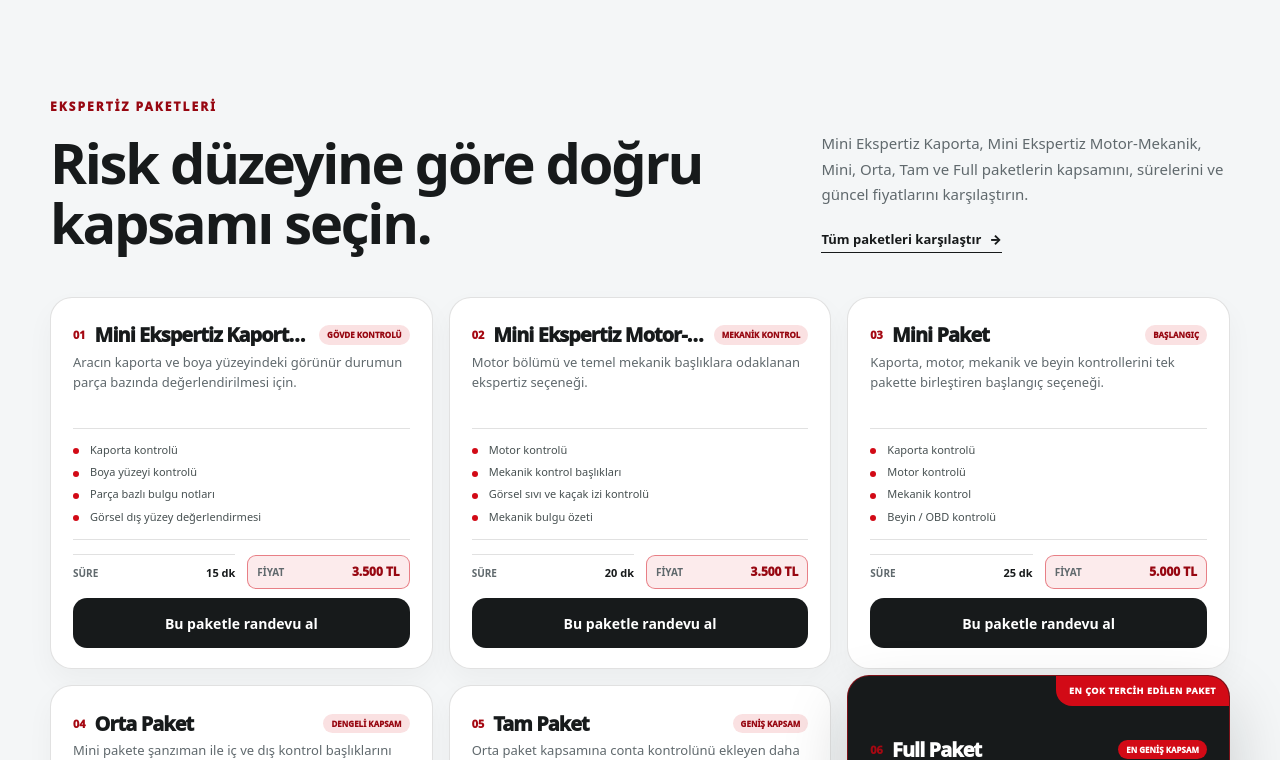
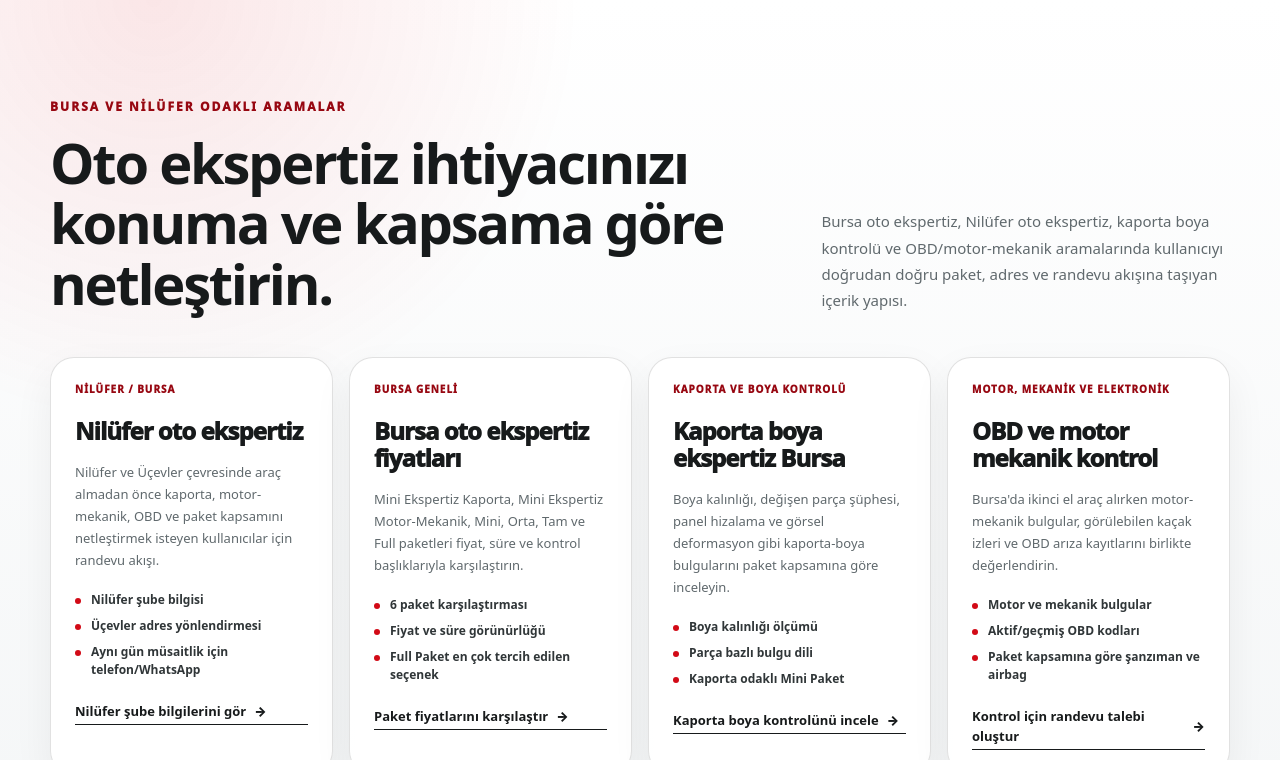
Before and after one commit to samivolkan/ekspertiz-bursa-web, a Next.js app: page / in a window 1280 px wide. Shown: the part 940-1700 px from the top of the page. Built offline with nearby package versions, Linux system fonts and the light colour scheme; no server answers.

Commit message:
Improve mobile CTAs and local SEO

```diff
--- a/app/globals.css
+++ b/app/globals.css
@@ -2485,6 +2485,94 @@ a {
   line-height: 1.55;
 }
 
+.local-seo-section {
+  background:
+    radial-gradient(circle at 12% 0%, rgb(var(--accent-rgb) / 0.1), transparent 30%),
+    linear-gradient(180deg, var(--white), var(--paper));
+}
+
+.local-seo-section .split-heading > p {
+  max-width: 560px;
+  margin: 0;
+  color: var(--muted);
+  font-size: 15px;
+  line-height: 1.75;
+}
+
+.local-seo-grid {
+  display: grid;
+  grid-template-columns: repeat(4, minmax(0, 1fr));
+  gap: 16px;
+}
+
+.local-seo-grid article {
+  display: grid;
+  align-content: start;
+  min-height: 360px;
+  border: 1px solid var(--line);
+  border-radius: 24px;
+  background: rgba(255, 255, 255, 0.92);
+  padding: 24px;
+  box-shadow: 0 16px 40px rgba(15, 20, 21, 0.06);
+}
+
+.local-seo-grid article > span {
+  color: var(--accent-text);
+  font-size: 10px;
+  font-weight: 950;
+  letter-spacing: 0.1em;
+  text-transform: uppercase;
+}
+
+.local-seo-grid h3 {
+  margin: 20px 0 0;
+  color: var(--ink);
+  font-size: 24px;
+  font-weight: 950;
+  letter-spacing: -0.04em;
+  line-height: 1.12;
+}
+
+.local-seo-grid p {
+  margin: 16px 0 0;
+  color: var(--muted);
+  font-size: 13px;
+  line-height: 1.7;
+}
+
+.local-seo-grid ul {
+  display: grid;
+  gap: 8px;
+  margin: 20px 0 22px;
+  padding: 0;
+  list-style: none;
+}
+
+.local-seo-grid li {
+  position: relative;
+  padding-left: 16px;
+  color: var(--ink-soft);
+  font-size: 12px;
+  font-weight: 750;
+  line-height: 1.5;
+}
+
+.local-seo-grid li::before {
+  position: absolute;
+  top: 0.6em;
+  left: 0;
+  width: 6px;
+  height: 6px;
+  border-radius: 50%;
+  background: var(--accent);
+  content: "";
+}
+
+.local-seo-grid .text-link {
+  align-self: end;
+  margin-top: auto;
+}
+
 .blog-editorial-note {
   border: 1px solid rgb(var(--accent-rgb) / 0.3);
   border-radius: 18px;
@@ -3359,6 +3447,10 @@ html[data-theme="light"] .footer-bottom {
     grid-template-columns: 1fr;
   }
 
+  .local-seo-grid {
+    grid-template-columns: repeat(2, minmax(0, 1fr));
+  }
+
   .testimonial-grid article {
     min-height: 220px;
   }
@@ -3536,9 +3628,19 @@ html[data-theme="light"] .footer-bottom {
   .image-story-grid,
   .content-grid,
   .blog-grid,
+  .local-seo-grid,
   .package-detail-grid,
   .form-grid {
     grid-template-columns: 1fr;
+  }
+
+  .local-seo-section .split-heading > p {
+    font-size: 14px;
+  }
+
+  .local-seo-grid article {
+    min-height: 0;
+    padding: 22px;
   }
 
   .blog-privacy-note {
@@ -3709,13 +3811,13 @@ html[data-theme="light"] .footer-bottom {
   }
 
   .site-footer {
-    padding-bottom: 88px;
+    padding-bottom: 144px;
   }
 
   .mobile-appointment {
     position: fixed;
-    z-index: 45;
-    right: 78px;
+    z-index: 46;
+    right: 86px;
     bottom: 14px;
     left: 15px;
     display: flex;
@@ -3762,19 +3864,28 @@ html[data-theme="light"] .footer-bottom {
   }
 
   .price-drawer {
-    top: 48%;
+    top: auto;
+    right: 15px;
+    bottom: 78px;
+    width: auto;
+    transform: none;
+    z-index: 47;
   }
 
   .price-drawer > summary {
-    width: 34px;
-    min-height: 150px;
-    gap: 9px;
-    padding: 9px 5px;
+    position: static;
+    width: auto;
+    min-height: 42px;
+    transform: none;
+    gap: 8px;
+    border-radius: 999px;
+    padding: 9px 12px;
   }
 
   .price-drawer > summary strong {
-    font-size: 8px;
-    letter-spacing: 0.04em;
+    font-size: 10px;
+    letter-spacing: 0.03em;
+    writing-mode: horizontal-tb;
   }
 
   .price-drawer > summary > span {
@@ -3784,9 +3895,14 @@ html[data-theme="light"] .footer-bottom {
   }
 
   .price-drawer-panel {
-    right: 39px;
-    width: calc(100vw - 52px);
-    max-height: calc(100vh - 150px);
+    position: fixed;
+    right: 15px;
+    bottom: 132px;
+    left: 15px;
+    top: auto;
+    width: auto;
+    max-height: calc(100vh - 190px);
+    transform: none;
     border-radius: 18px;
   }
 
@@ -3799,7 +3915,7 @@ html[data-theme="light"] .footer-bottom {
   }
 
   .price-drawer-list {
-    max-height: calc(100vh - 300px);
+    max-height: calc(100vh - 340px);
   }
 
   .price-drawer-list article {
@@ -3822,7 +3938,7 @@ html[data-theme="light"] .footer-bottom {
   .cookie-banner {
     left: 15px;
     right: 15px;
-    bottom: 78px;
+    bottom: 126px;
     width: calc(100vw - 30px);
     padding: 14px;
   }
@@ -3830,6 +3946,27 @@ html[data-theme="light"] .footer-bottom {
   .cookie-actions {
     display: grid;
     grid-template-columns: 1fr 1fr;
+  }
+}
+
+@supports (bottom: max(0px)) {
+  @media (max-width: 620px) {
+    .mobile-appointment,
+    .whatsapp-float {
+      bottom: max(14px, env(safe-area-inset-bottom));
+    }
+
+    .price-drawer {
+      bottom: max(78px, calc(env(safe-area-inset-bottom) + 78px));
+    }
+
+    .price-drawer-panel {
+      bottom: max(132px, calc(env(safe-area-inset-bottom) + 132px));
+    }
+
+    .cookie-banner {
+      bottom: max(126px, calc(env(safe-area-inset-bottom) + 126px));
+    }
   }
 }
 
--- a/app/layout.tsx
+++ b/app/layout.tsx
@@ -7,8 +7,6 @@ import { assetPath } from "@/lib/assets";
 
 const isGitHubPages = process.env.NEXT_PUBLIC_GITHUB_PAGES === "true";
 const publicSiteUrl = isGitHubPages ? "https://samivolkan.github.io/ekspertiz-bursa-web" : siteConfig.canonicalUrl;
-
-const themeInitScript = `(()=>{try{const key="ekspertiz_bursa_theme_v1";const saved=localStorage.getItem(key);document.documentElement.dataset.theme=saved==="light"||saved==="amber"||saved==="red"?saved:"light";}catch{document.documentElement.dataset.theme="light";}})();`;
 
 export const metadata: Metadata = {
   metadataBase: new URL(publicSiteUrl),
@@ -26,6 +24,10 @@ export const metadata: Metadata = {
   keywords: [
     "oto ekspertiz Bursa",
     "Bursa oto ekspertiz",
+    "Nilüfer oto ekspertiz",
+    "Bursa oto ekspertiz fiyatları",
+    "kaporta boya ekspertiz Bursa",
+    "OBD kontrolü Bursa",
     "Bursa ekspertiz randevu",
     "oto ekspertiz paketleri",
     "ikinci el araç kontrolü Bursa",
@@ -71,10 +73,7 @@ export default function RootLayout({
   children: React.ReactNode;
 }>) {
   return (
-    <html lang="tr" data-theme="light" suppressHydrationWarning>
-      <head>
-        <script dangerouslySetInnerHTML={{ __html: themeInitScript }} />
-      </head>
+    <html lang="tr" data-theme="light">
       <body>{children}<Analytics /></body>
     </html>
   );
--- a/app/page.tsx
+++ b/app/page.tsx
@@ -3,11 +3,11 @@ import Image from "next/image";
 import Link from "next/link";
 import { AppointmentForm } from "@/components/AppointmentForm";
 import { SiteShell } from "@/components/SiteShell";
-import { faqItems, packages, services, siteConfig } from "@/lib/site";
+import { faqItems, localSeoTargets, packages, services, siteConfig } from "@/lib/site";
 import { assetPath } from "@/lib/assets";
 
 export const metadata: Metadata = {
-  title: { absolute: "Ekspertiz Bursa | Bursa Oto Ekspertiz ve Randevu" },
+  title: { absolute: "Ekspertiz Bursa | Bursa Nilüfer Oto Ekspertiz" },
   description: siteConfig.description,
   alternates: { canonical: "/" },
 };
@@ -86,6 +86,24 @@ const faqSchema = {
   })),
 };
 
+const localSeoSchema = {
+  "@context": "https://schema.org",
+  "@type": "ItemList",
+  name: "Bursa ve Nilüfer oto ekspertiz arama hedefleri",
+  itemListElement: localSeoTargets.map((item, index) => ({
+    "@type": "ListItem",
+    position: index + 1,
+    item: {
+      "@type": "Service",
+      name: item.title,
+      areaServed: item.area,
+      description: item.description,
+      provider: { "@id": `${siteConfig.canonicalUrl}/#business` },
+      url: `${siteConfig.canonicalUrl}${item.href}`,
+    },
+  })),
+};
+
 const trustProofItems = [
   {
     title: "Doğrulanabilir yorum",
@@ -107,18 +125,19 @@ export default function Home() {
       <script type="application/ld+json" dangerouslySetInnerHTML={{ __html: JSON.stringify(localBusinessSchema) }} />
       <script type="application/ld+json" dangerouslySetInnerHTML={{ __html: JSON.stringify(websiteSchema) }} />
       <script type="application/ld+json" dangerouslySetInnerHTML={{ __html: JSON.stringify(faqSchema) }} />
+      <script type="application/ld+json" dangerouslySetInnerHTML={{ __html: JSON.stringify(localSeoSchema) }} />
 
       <section className="hero-section">
         <div className="hero-glow hero-glow-one" />
         <div className="hero-glow hero-glow-two" />
         <div className="page-shell hero-grid">
           <div className="hero-copy">
-            <p className="eyebrow eyebrow-light">Bursa&apos;da satın alma öncesi araç kontrolü</p>
+            <p className="eyebrow eyebrow-light">Bursa Nilüfer&apos;de satın alma öncesi araç kontrolü</p>
             <h1>
-              Aracı almadan önce <span>gerçeği görün.</span>
+              Bursa&apos;da oto ekspertiz ile <span>gerçeği görün.</span>
             </h1>
             <p className="hero-lead">
-              Paket kapsamını karşılaştırın, kontrol başlıklarını görün ve size uygun tarih için çevrim içi randevu talebi oluşturun.
+              Nilüfer&apos;de paket kapsamını karşılaştırın, kontrol başlıklarını görün ve size uygun tarih için çevrim içi randevu talebi oluşturun.
             </p>
             <div className="button-row">
               <Link className="button button-primary" href="/randevu" data-event="hero_appointment_click">
@@ -167,6 +186,33 @@ export default function Home() {
           <p><strong>Net kapsam</strong><span>Pakette ne olduğunu işlem öncesi görün.</span></p>
           <p><strong>Doğrulanmış bilgi</strong><span>Onaysız belge, fiyat ve yorum yayınlanmaz.</span></p>
           <p><strong>Kolay randevu</strong><span>Talebinizi form veya WhatsApp üzerinden hızlıca iletin.</span></p>
+        </div>
+      </section>
+
+      <section className="section local-seo-section" aria-labelledby="local-seo-heading">
+        <div className="page-shell">
+          <div className="section-heading split-heading">
+            <div>
+              <p className="eyebrow">Bursa ve Nilüfer odaklı aramalar</p>
+              <h2 id="local-seo-heading">Oto ekspertiz ihtiyacınızı konuma ve kapsama göre netleştirin.</h2>
+            </div>
+            <p>
+              Bursa oto ekspertiz, Nilüfer oto ekspertiz, kaporta boya kontrolü ve OBD/motor-mekanik aramalarında kullanıcıyı doğrudan doğru paket, adres ve randevu akışına taşıyan içerik yapısı.
+            </p>
+          </div>
+          <div className="local-seo-grid">
+            {localSeoTargets.map((item) => (
+              <article key={item.title}>
+                <span>{item.area}</span>
+                <h3>{item.title}</h3>
+                <p>{item.description}</p>
+                <ul>
+                  {item.highlights.map((highlight) => <li key={highlight}>{highlight}</li>)}
+                </ul>
+                <Link className="text-link" href={item.href}>{item.cta} <span>→</span></Link>
+              </article>
+            ))}
+          </div>
         </div>
       </section>
 
--- a/components/SiteShell.tsx
+++ b/components/SiteShell.tsx
@@ -3,7 +3,6 @@ import Link from "next/link";
 import type { ReactNode } from "react";
 import { FaPhoneAlt, FaWhatsapp } from "react-icons/fa";
 import { ClientExperience } from "./ClientExperience";
-import { ThemeSwitcher } from "./ThemeSwitcher";
 import { navItems, packages, siteConfig } from "@/lib/site";
 import { assetPath } from "@/lib/assets";
 
@@ -74,7 +73,6 @@ export function SiteShell({ children }: { children: ReactNode }) {
             ))}
           </nav>
           <div className="header-actions">
-            <ThemeSwitcher className="theme-switcher-desktop" />
             <a className="button button-light button-small" href={siteConfig.phoneHref} data-event="header_phone_click">
               Hemen ara
             </a>
@@ -84,9 +82,6 @@ export function SiteShell({ children }: { children: ReactNode }) {
             <details className="mobile-menu">
               <summary aria-label="Menüyü aç">Menü</summary>
               <div className="mobile-menu-panel">
-                <div className="mobile-theme-panel">
-                  <ThemeSwitcher className="theme-switcher-mobile" />
-                </div>
                 {navItems.map((item) => (
                   <Link key={item.href} href={item.href}>
                     {item.label}
--- a/lib/site.ts
+++ b/lib/site.ts
@@ -3,7 +3,7 @@ export const siteConfig = {
   shortName: "EB",
   tagline: "Aracınızı almadan önce, gerçeği görün.",
   description:
-    "Bursa'da ikinci el araç alımından önce paket kapsamını karşılaştırabileceğiniz ve çevrim içi randevu talebi oluşturabileceğiniz oto ekspertiz hizmeti.",
+    "Bursa Nilüfer'de ikinci el araç alımından önce paket kapsamını karşılaştırabileceğiniz ve çevrim içi randevu talebi oluşturabileceğiniz oto ekspertiz hizmeti.",
   canonicalUrl: "https://bursaekspertiz.com",
   city: "Bursa",
   district: "Nilüfer",
@@ -291,6 +291,54 @@ export const services: ServiceItem[] = [
   },
 ];
 
+export type LocalSeoTarget = {
+  title: string;
+  area: string;
+  description: string;
+  highlights: string[];
+  href: string;
+  cta: string;
+};
+
+export const localSeoTargets: LocalSeoTarget[] = [
+  {
+    title: "Nilüfer oto ekspertiz",
+    area: "Nilüfer / Bursa",
+    description:
+      "Nilüfer ve Üçevler çevresinde araç almadan önce kaporta, motor-mekanik, OBD ve paket kapsamını netleştirmek isteyen kullanıcılar için randevu akışı.",
+    highlights: ["Nilüfer şube bilgisi", "Üçevler adres yönlendirmesi", "Aynı gün müsaitlik için telefon/WhatsApp"],
+    href: "/iletisim",
+    cta: "Nilüfer şube bilgilerini gör",
+  },
+  {
+    title: "Bursa oto ekspertiz fiyatları",
+    area: "Bursa geneli",
+    description:
+      "Mini Ekspertiz Kaporta, Mini Ekspertiz Motor-Mekanik, Mini, Orta, Tam ve Full paketleri fiyat, süre ve kontrol başlıklarıyla karşılaştırın.",
+    highlights: ["6 paket karşılaştırması", "Fiyat ve süre görünürlüğü", "Full Paket en çok tercih edilen seçenek"],
+    href: "/paketler",
+    cta: "Paket fiyatlarını karşılaştır",
+  },
+  {
+    title: "Kaporta boya ekspertiz Bursa",
+    area: "Kaporta ve boya kontrolü",
+    description:
+      "Boya kalınlığı, değişen parça şüphesi, panel hizalama ve görsel deformasyon gibi kaporta-boya bulgularını paket kapsamına göre inceleyin.",
+    highlights: ["Boya kalınlığı ölçümü", "Parça bazlı bulgu dili", "Kaporta odaklı Mini Paket"],
+    href: "/hizmetler#kaporta-boya",
+    cta: "Kaporta boya kontrolünü incele",
+  },
+  {
+    title: "OBD ve motor mekanik kontrol",
+    area: "Motor, mekanik ve elektronik",
+    description:
+      "Bursa'da ikinci el araç alırken motor-mekanik bulgular, görülebilen kaçak izleri ve OBD arıza kayıtlarını birlikte değerlendirin.",
+    highlights: ["Motor ve mekanik bulgular", "Aktif/geçmiş OBD kodları", "Paket kapsamına göre şanzıman ve airbag"],
+    href: "/randevu",
+    cta: "Kontrol için randevu talebi oluştur",
+  },
+];
+
 export const faqItems = [
   {
     question: "Randevu talebi oluşturunca randevum kesinleşir mi?",
```
Also changed, not shown: 1 other file (tests, documents, lock files or other folders).
